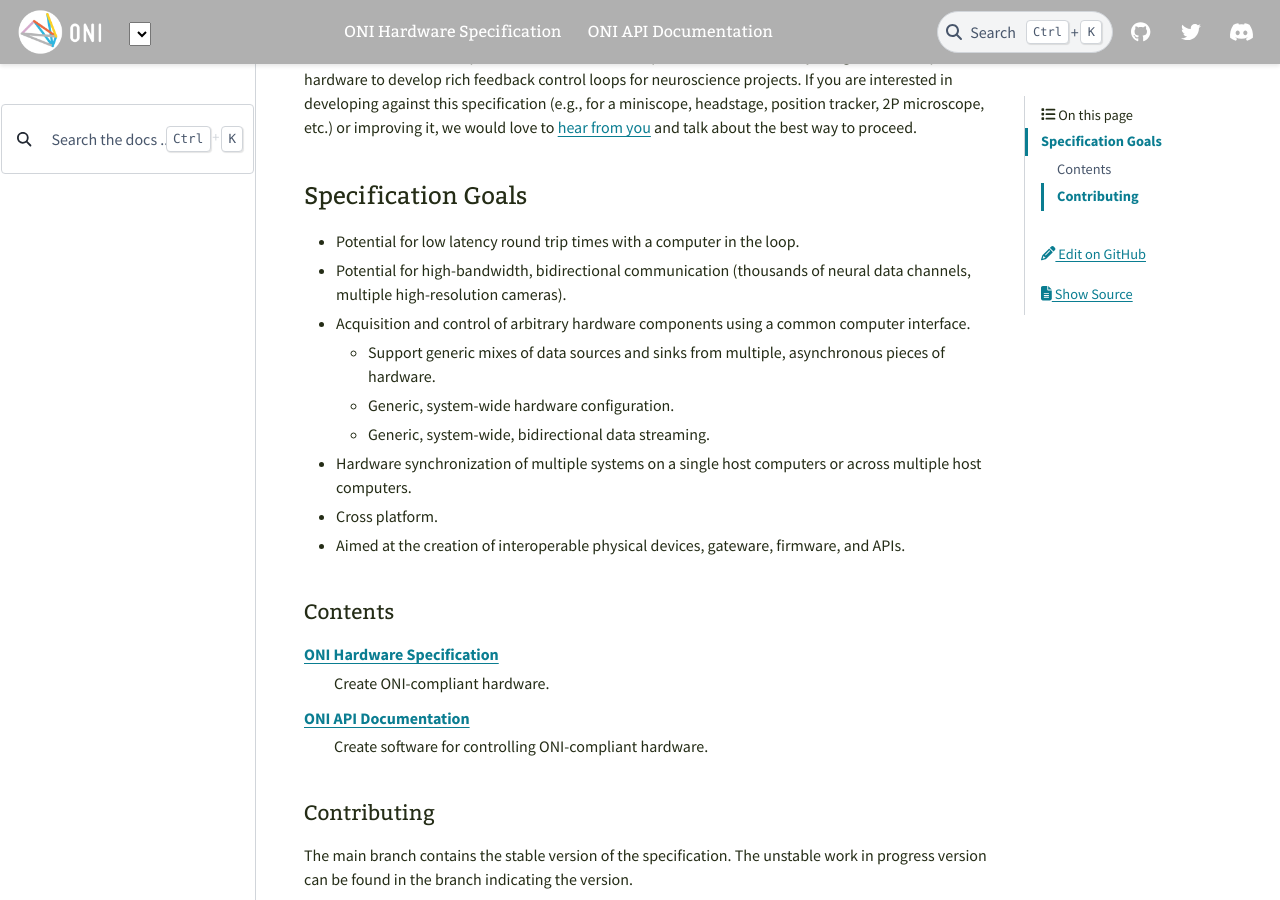
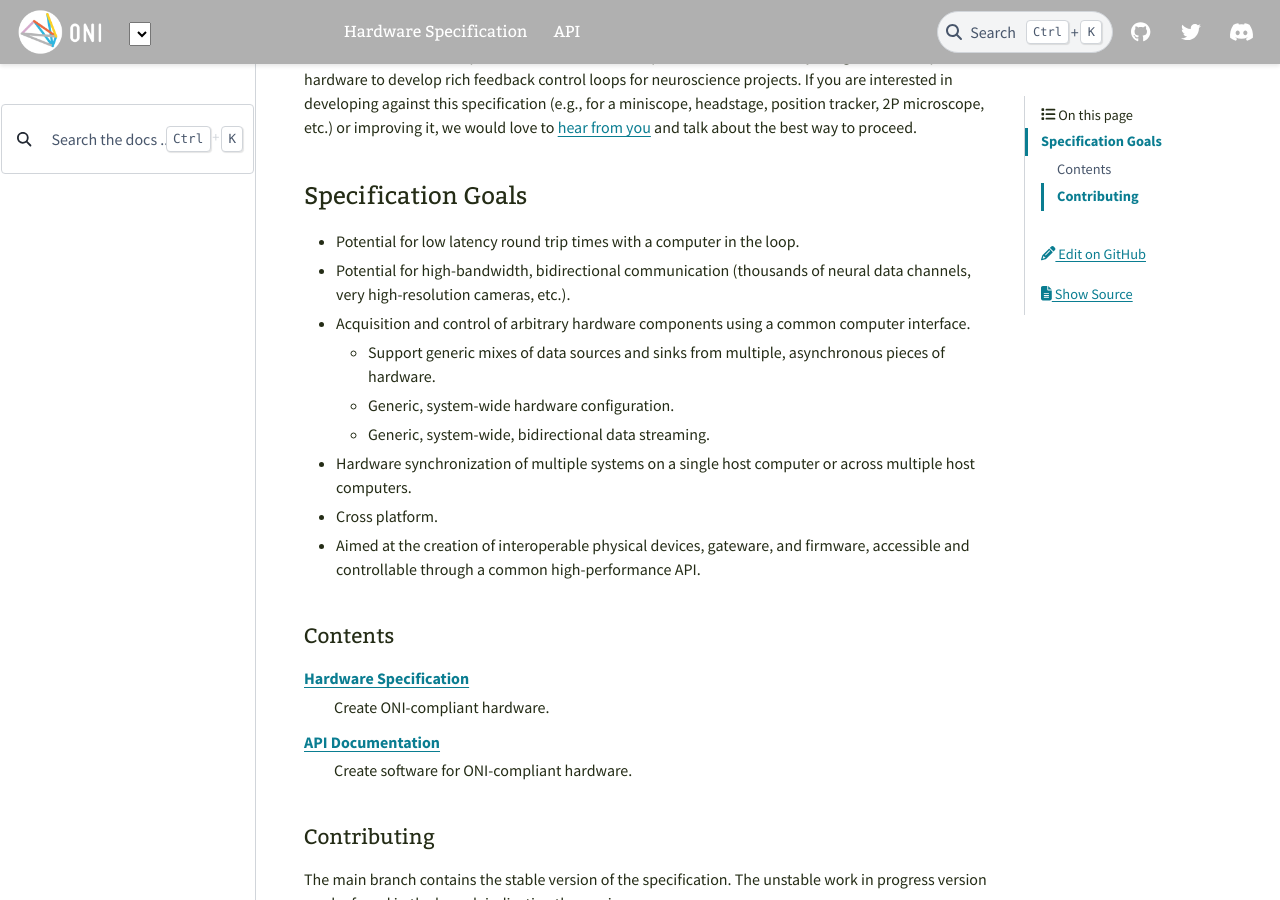
Before and after one commit to open-ephys/ONI, a Sphinx documentation site: the page built from source/index.rst, in a window 1280 px wide and 900 px high, scrolled down 214 px. Built offline with Sphinx 7.4.7 and the PyData theme 0.15.4, drawn with Linux system fonts in a browser that asks for light colours.

Commit message:
Add -draft to development hardware spec version (#84)
- Also some minor text changes and clarifications

```diff
--- a/source/hw-spec/index.rst
+++ b/source/hw-spec/index.rst
@@ -10,7 +10,8 @@
 
 :Authors:   Jonathan P.  Newman, Open Ephys Inc., jpn@open-ephys.org |br|
             Aarón Cuevas López, Open Ephys Inc., aaron@open-ephys.org
-:Version:   2.0
+:Version:   2.0-draft
+:Date:      ~
 
 .. toctree::
 
--- a/source/index.rst
+++ b/source/index.rst
@@ -27,8 +27,8 @@
 Specification Goals
 ===================
 - Potential for low latency round trip times with a computer in the loop.
-- Potential for high-bandwidth, bidirectional communication (thousands of
-  neural data channels, multiple high-resolution cameras).
+- Potential for high-bandwidth, bidirectional communication (thousands of neural
+  data channels, very high-resolution cameras, etc.).
 - Acquisition and control of arbitrary hardware components using a common
   computer interface.
 
@@ -37,20 +37,20 @@
   - Generic, system-wide hardware configuration.
   - Generic, system-wide, bidirectional data streaming.
 
-- Hardware synchronization of multiple systems on a single host computers or
+- Hardware synchronization of multiple systems on a single host computer or
   across multiple host computers.
 - Cross platform.
-- Aimed at the creation of interoperable physical devices, gateware, firmware,
-  and APIs.
+- Aimed at the creation of interoperable physical devices, gateware, and
+  firmware, accessible and controllable through a common high-performance API.
 
 Contents
 --------
 
-:ref:`oni-hw`
+:ref:`Hardware Specification<oni-hw>`
     Create ONI-compliant hardware.
 
-:ref:`oni-api`
-    Create software for controlling ONI-compliant hardware.
+:ref:`API Documentation<oni-api>`
+    Create software for ONI-compliant hardware.
 
 Contributing
 ------------
```
Also changed, not shown: other parts of source/index.rst (+2 -2 lines).
